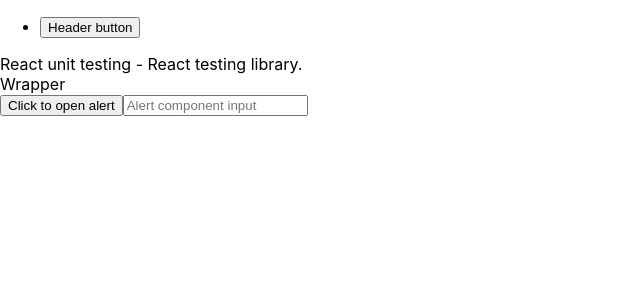
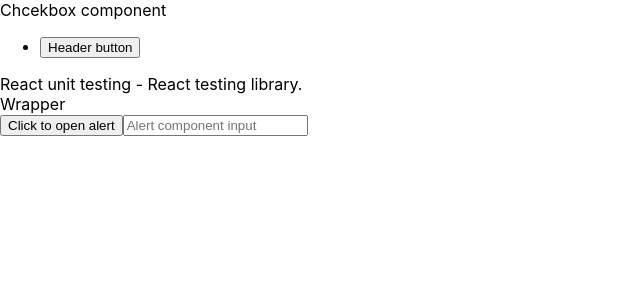
Before and after one commit to merima98/react-unit-testing-example, a React (Create React App) app: page / in a window 1280 px wide. Shown: the top 300 px of the page, without its empty margins (0-640 px from the left). Built offline with nearby package versions, Linux system fonts and the light colour scheme.

Commit message:
Added checkbox component.

```diff
--- a/src/App.js
+++ b/src/App.js
@@ -3,10 +3,12 @@ import Jubotron from "./components/Jubotron";
 import Wrapper from "./components/Wrapper";
 import Alert from "./components/Alert";
 import Header from "./components/Header";
+import Checkbox from "./components/Checkbox";
 
 function App() {
   return (
     <div>
+      <Checkbox />
       <Header />
       <Jubotron />
       <Wrapper />
--- /dev/null
+++ b/src/components/Checkbox.jsx
@@ -0,0 +1,9 @@
+const Checkbox = () => {
+  return (
+    <div className="checkbox-holder" data-testid="checkbox-action">
+      Chcekbox component
+    </div>
+  );
+};
+
+export default Checkbox;
--- a/src/components/Header.jsx
+++ b/src/components/Header.jsx
@@ -1,6 +1,11 @@
 import { useState } from "react";
 
-const Header = ({ isSetQuickcAndTask, setQuickAndTask }) => {
+const Header = ({
+  isSetQuickcAndTask,
+  setQuickAndTask,
+  isSetShowMain,
+  setShowMain,
+}) => {
   return (
     <header className="header" data-testid="header">
       <div>
@@ -12,6 +17,7 @@ const Header = ({ isSetQuickcAndTask, setQuickAndTask }) => {
                 data-testid="add-quic-and-task"
                 onClick={() => {
                   setQuickAndTask(!isSetQuickcAndTask);
+                  setShowMain(!isSetShowMain);
                 }}
               >
                 Header button
```
Also changed, not shown: 2 other files (tests, documents, lock files or other folders).
